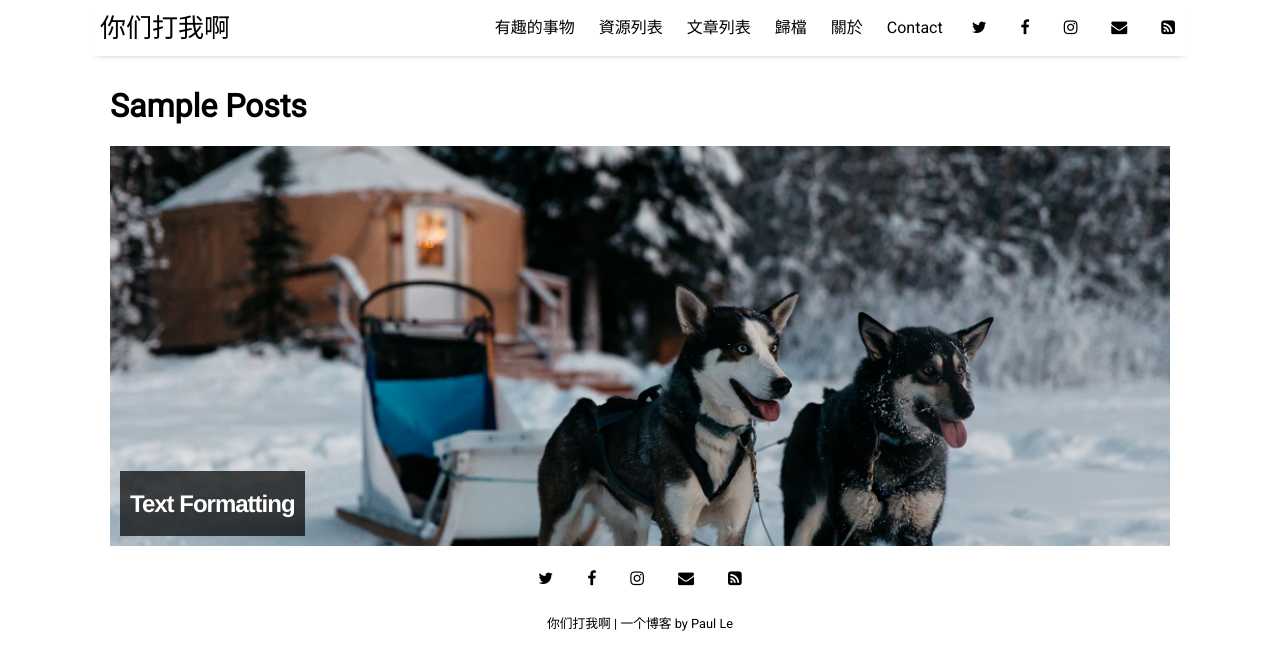
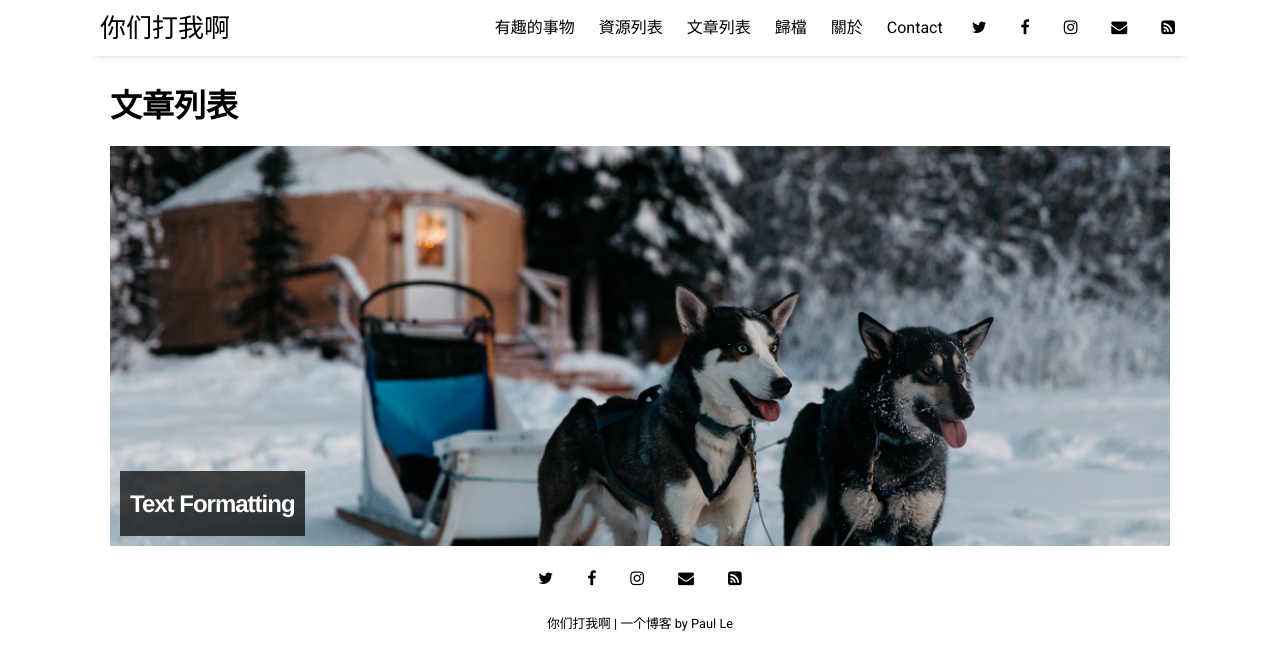
Before and after one commit to a545477542/a545477542.github.io, a Jekyll site: the page built from pages/sample-posts.html, in a window 1280 px wide. Shown: the top 670 px of the page. Built offline with Jekyll 4.4.1, drawn with Linux system fonts in a browser that asks for light colours; nearby versions of some CDN libraries.

Commit message:
Update sample-posts.html

```diff
--- a/pages/sample-posts.html
+++ b/pages/sample-posts.html
@@ -1,6 +1,6 @@
 ---
 layout: page
-title: Sample Posts
+title: 文章列表
 ---
 {% for post in site.categories.sample %}
   <a href="{{ site.github.url }}{{ post.url }}">
```
